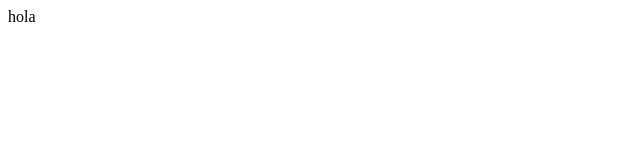
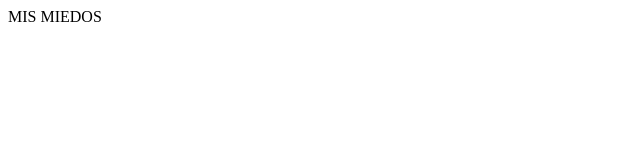
Before and after one commit to Are001/01, a plain HTML site: page index.html in a window 1280 px wide. Shown: the whole page, without its empty margins (0-640 px from the left). Drawn offline with Linux system fonts and the light colour scheme.

Commit message:
Areli Morales

```diff
--- a/index.html
+++ b/index.html
@@ -9,7 +9,7 @@
 </head>
 
 <body>
-    hola
+    MIS MIEDOS
 </body>
 
 </html>
```
